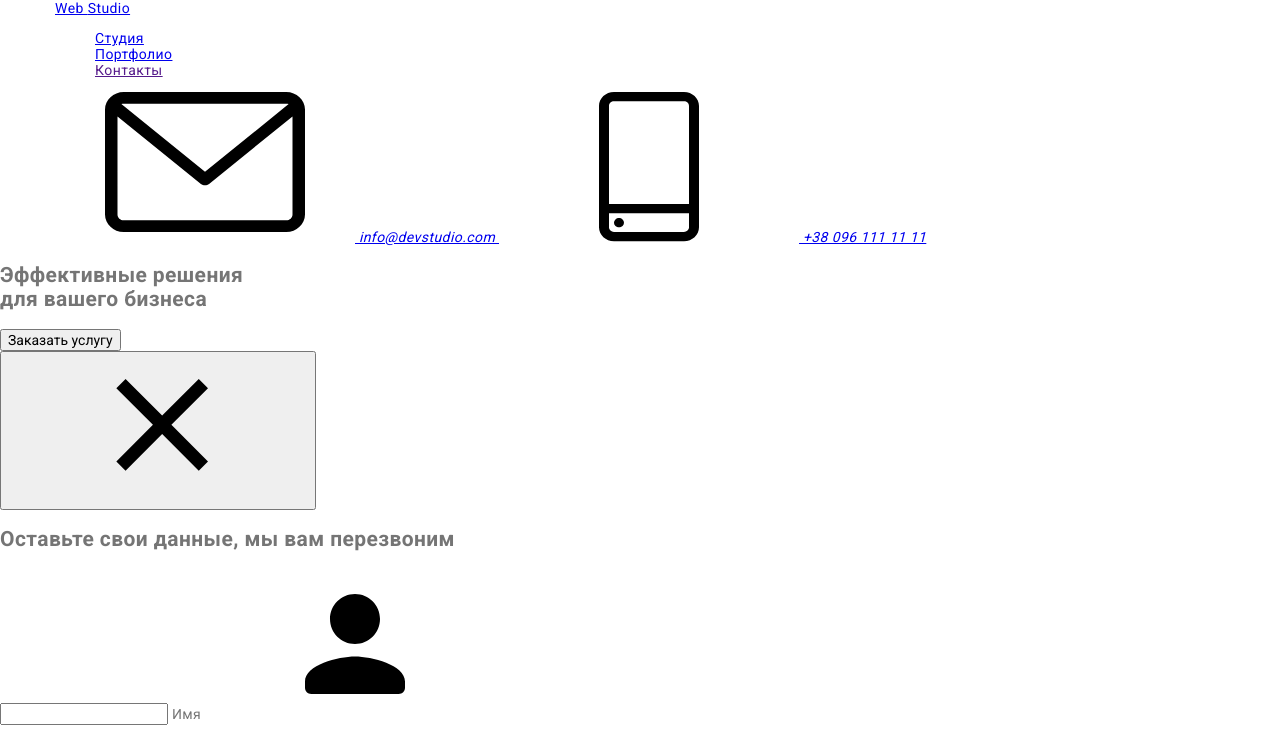
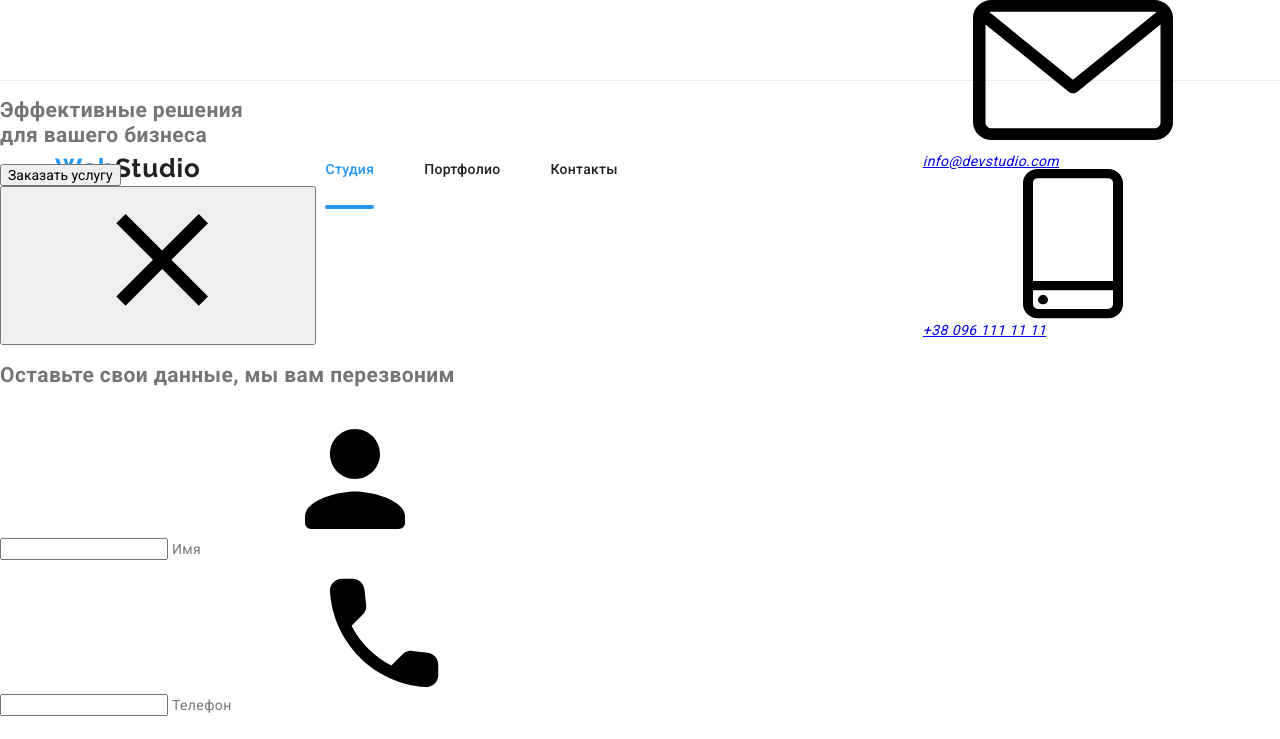
Before and after one commit to Elenelle/goit-markup-hw-07, a plain HTML site: page index.html in a window 1280 px wide. Shown: the top 739 px of the page. Drawn offline with Linux system fonts and the light colour scheme.

Commit message:
Правки

```diff
--- /dev/null
+++ b/sass/components/_logo.scss
@@ -0,0 +1,22 @@
+.logo {
+  display: flex;
+  margin-top: 24px;
+  margin-bottom: 25px;
+
+  color: $accent-color;
+
+  font-family: Raleway;
+  font-style: normal;
+  font-weight: bold;
+  font-size: 26px;
+  line-height: 31px;
+  letter-spacing: 0.03em;
+  text-decoration: none;
+
+  &-header-black {
+    color: $title-text-color;
+  }
+  &-footer-white {
+    color: $primary-white-color;
+  }
+}
--- /dev/null
+++ b/sass/components/_navigation.scss
@@ -0,0 +1,44 @@
+.site-nav {
+  display: flex;
+  margin-left: 85px;
+  margin-right: 305px;
+
+  .item:not(:last-child) {
+    margin-right: 50px;
+  }
+  .link {
+    display: block;
+    color: $title-text-color;
+    font-weight: 500;
+    font-size: 14px;
+    line-height: 16px;
+    letter-spacing: 0.02em;
+    text-decoration: none;
+
+    padding-top: 32px;
+    padding-bottom: 32px;
+
+    transition: 250ms color cubic-bezier(0.4, 0, 0.2, 1);
+    position: relative;
+
+    &:hover,
+    &:focus {
+      color: $accent-color;
+    }
+  }
+
+  .link.current {
+    color: $accent-color;
+  }
+  .link.current::after {
+    position: absolute;
+    left: 0;
+    bottom: 0;
+    content: '';
+    display: block;
+    width: 100%;
+    height: 4px;
+    background-color: $accent-color;
+    border-radius: 2px;
+  }
+}
--- a/sass/components/_page-header.scss
+++ b/sass/components/_page-header.scss
@@ -0,0 +1,11 @@
+.page-header {
+  height: 81px;
+  border-bottom: 1px solid #ececec;
+  .main-nav {
+    display: flex;
+    align-items: center;
+  }
+  &.portfolio {
+    margin-bottom: 94px;
+  }
+}
--- a/sass/main.scss
+++ b/sass/main.scss
@@ -3,3 +3,6 @@
 @import './components/body';
 @import './components/section';
 @import './components/container';
+@import './components/page-header';
+@import './components/logo';
+@import './components/navigation';
```
Also changed, not shown: css/main.css, css/main.min.css, 2 other files.
